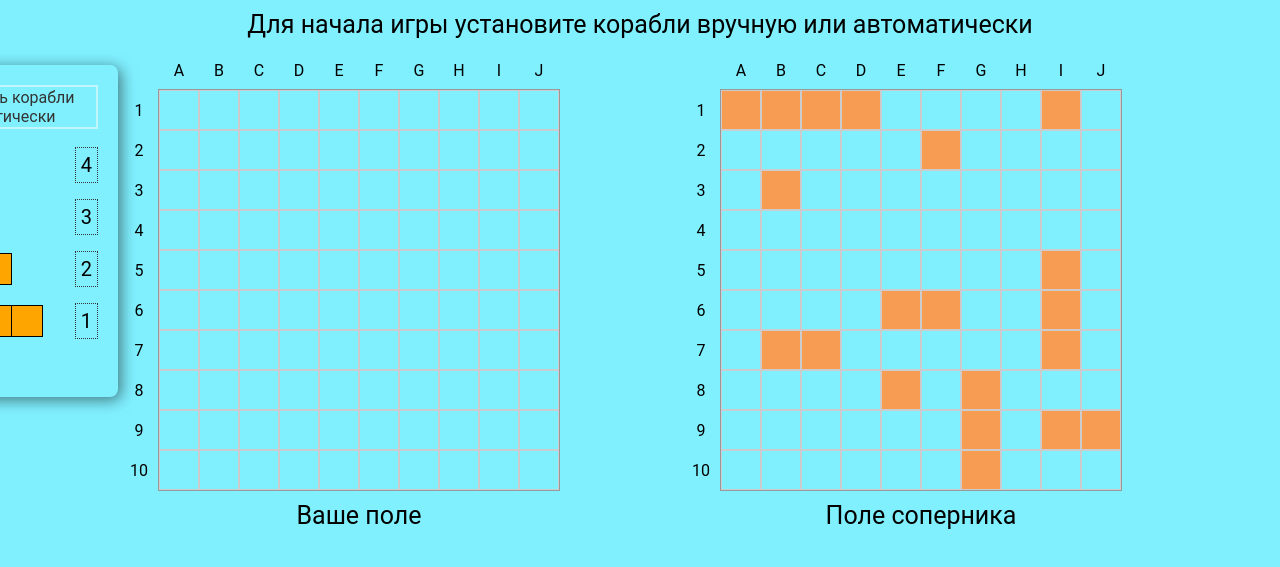
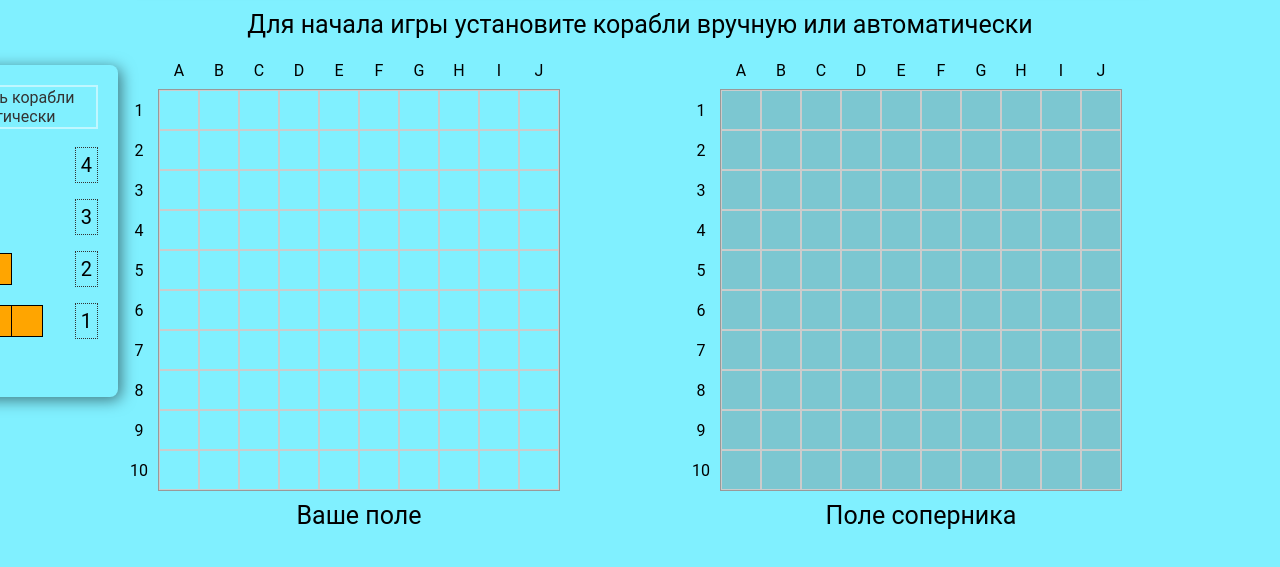
Before and after one commit to InterRomar/Sea-Battle, a plain HTML site: page index.html in a window 1280 px wide. Shown: the part 155-722 px from the top of the page. Drawn offline with Linux system fonts and the light colour scheme.

Commit message:
add fog of war

```diff
--- a/style.css
+++ b/style.css
@@ -226,10 +226,10 @@ body {
 
 
 .enemy .cell.ship.hide {
-    /* background: transparent; */
+    background: transparent;
 }
 .enemy .cell.hide::before {
-    /* background-color: rgb(124, 199, 209); */
+    background-color: rgb(124, 199, 209);
 }
 
 
```
